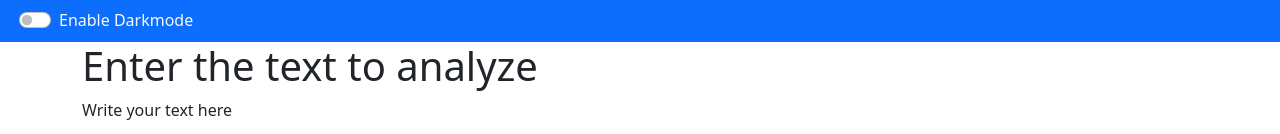
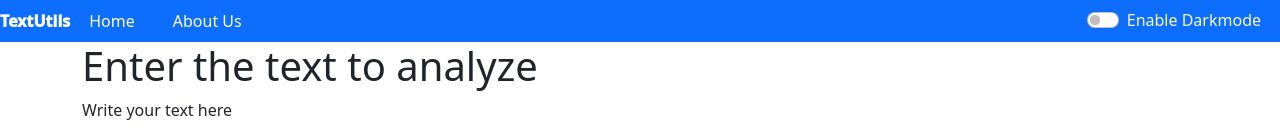
Before and after one commit to supriyamaji1998/reactproject1, a React (Create React App) app: page / in a window 1280 px wide. Shown: the top 134 px of the page. Built offline with nearby package versions, Linux system fonts and the light colour scheme.

Commit message:
Update Navbar.js

```diff
--- a/src/components/Navbar.js
+++ b/src/components/Navbar.js
@@ -12,42 +12,50 @@ export default function NavbarBox(props) {
         bg={props.mode === "light" ? "primary" : "dark"}
         variant="dark"
       >
-        {/* <Container> */}
-        {/* <Link to="/">
-          <Navbar.Brand href="/" style={{ marginLeft: "19px" }}>
-            {props.title}
-          </Navbar.Brand>
+        <Link
+          to="/"
+          style={{
+            color: "white",
+            textDecoration: "none",
+            font: "23px",
+            fontWeight: "1000",
+          }}
+        >
           {props.title}
         </Link>
         <Navbar.Toggle
           aria-controls="responsive-navbar-nav"
           style={{ marginRight: "19px" }}
-        /> */}
+        />
         <Navbar.Collapse id="responsive-navbar-nav">
-          {/* <Nav className="me-auto">
-            <Link to="/">
-              <Nav.Link
+          <Nav className="me-auto">
+            <Link
+              to="/"
               style={{
                 display: "flex ",
                 justifyContent: "center",
                 margin: "0px 19px",
+                color: "white",
+                textDecoration: "none",
+                font: "15px",
               }}
             >
               {props.navlist1}
-              </Nav.Link>
             </Link>
-            <Link to="/about">
-              <Nav.Link
+            <Link
+              to="/about"
               style={{
                 display: "flex ",
                 justifyContent: "center",
                 margin: "0px 19px",
+                color: "white",
+                textDecoration: "none",
+                font: "15px",
               }}
             >
               {props.navlist2}
-              </Nav.Link>
             </Link>
-          </Nav> */}
+          </Nav>
           <Form className="d-flex text-light" style={{ margin: "0px 19px" }}>
             <Form>
               <Form.Check
@@ -59,7 +67,6 @@ export default function NavbarBox(props) {
             </Form>
           </Form>
         </Navbar.Collapse>
-        {/* </Container> */}
       </Navbar>
     </div>
   );
```
Lines whose indentation alone changed are shown as unchanged.
